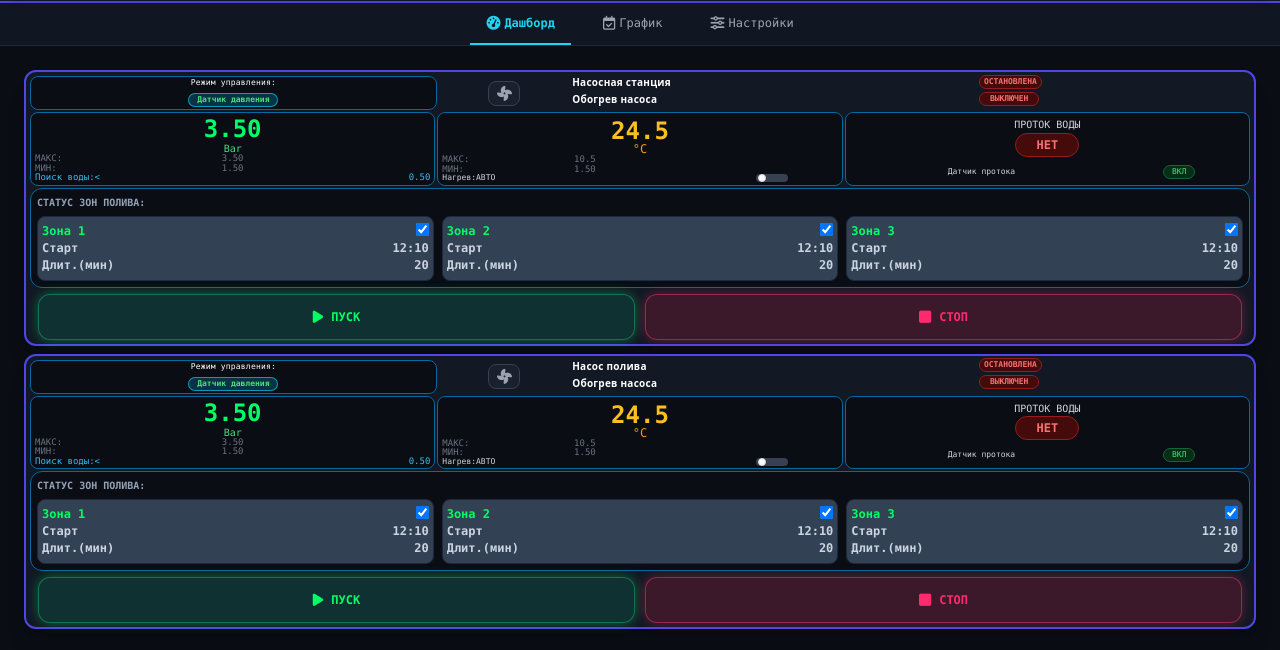
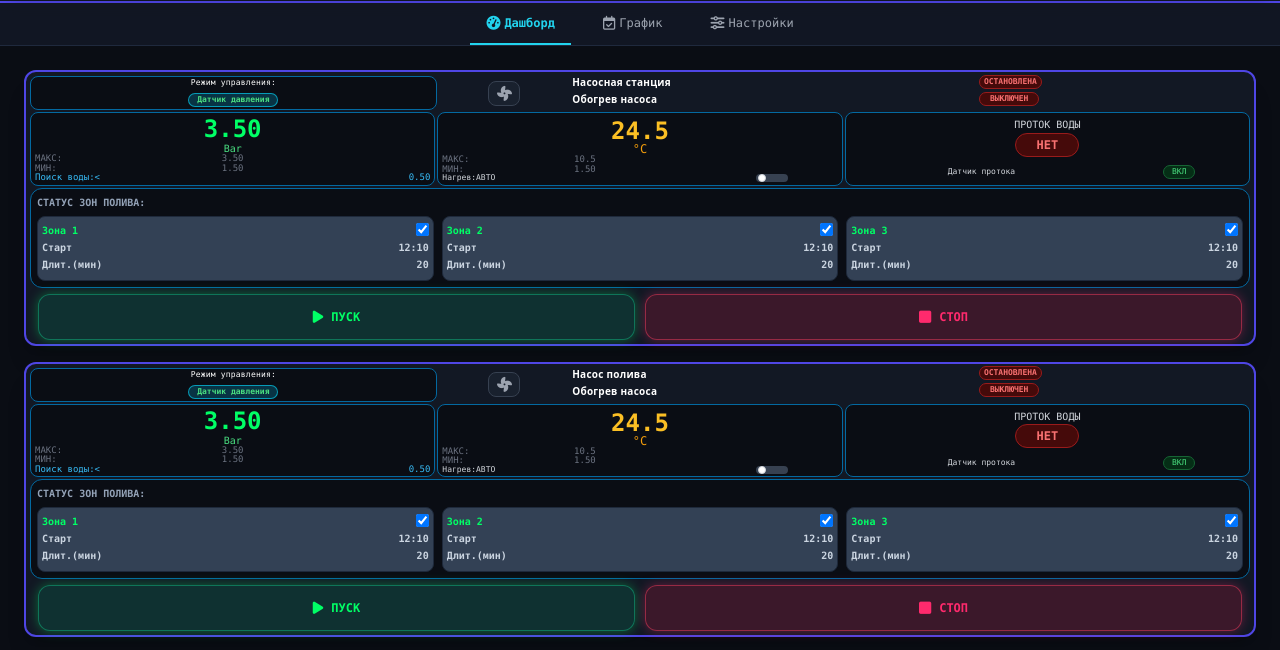
Before and after one commit to nsergey022/Web_Pump-v2, a plain HTML site: page index.html in a window 1280 px wide. Shown: the part 92-742 px from the top of the page. Drawn offline with nearby package versions, Linux system fonts and the light colour scheme; a web font is replaced by a local one.

Commit message:
форматирование зон полива

```diff
--- a/index.html
+++ b/index.html
@@ -148,7 +148,7 @@ top-0 z-50 shadow-md  ">
  <div id="tabDashboard" class="space-y-4 md:space-y-6">
 
             <!-- УПРАВЛЕНИЕ НАСОСАМИ  один столбец два блока-->
-<div class="grid grid-cols-1 gap-2  ">
+<div class="grid grid-cols-1 gap-4  ">
 
     <!-- border-b border-cyber-border/60 --> <!--иконка насоса 1 -->
                         <!-- НАСОС 1 -->
@@ -303,7 +303,7 @@ top-0 z-50 shadow-md  ">
  <!--зоны полива -->
    <div class="bg-cyber-bg p-1.5 rounded-xl border border-sky-700 space-y-1.5">
      <span class="text-[10px] font-mono font-bold text-slate-400 uppercase block">Статус зон полива:</span>
-    <div class="grid grid-cols-3 gap-2 font-mono text-xs ">
+    <div class="grid grid-cols-3 gap-2 font-mono text-[10px] ">
 <!--  Зона 1 -->
       <div id="p1z1Badge"
            class=" grid grid-cols-4 grid-rows-3 py-1.5 px-1 text-slate-300 font-bold transition border border-slate-800 rounded-lg bg-slate-700">
@@ -484,11 +484,11 @@ top-0 z-50 shadow-md  ">
              <!--зоны полива -->
                <div class="bg-cyber-bg p-1.5 rounded-xl border border-sky-700 space-y-1.5">
                  <span class="text-[10px] font-mono font-bold text-slate-400 uppercase block">Статус зон полива:</span>
-                <div class="grid grid-cols-3 gap-2 font-mono text-xs ">
+                <div class="grid grid-cols-3 gap-2 font-mono text-[10px] ">
             <!--  Зона 1 -->
                   <div id="p2z1Badge"
                        class=" grid grid-cols-4 grid-rows-3 py-1.5 px-1 text-slate-300 font-bold transition border border-slate-800 rounded-lg bg-slate-700">
-                      <div class="col-span-2 "><label for="p1z1Status"><span id="p2z1StatusDispley" class="text-cyber-neonGreen">Зона 1</span></div></label>
+                      <div class="col-span-2 "><label for="p2z1Status"><span id="p2z1StatusDispley" class="text-cyber-neonGreen">Зона 1</span></div></label>
                       <div class="col-span-2 text-end "><input type="checkbox" id="p2z1Status" checked></div><!-- чек бокс дописать вызов функцию при нажатии изменения цвета и действий-->
                       <div class="col-span-2 "><span>Старт</span></div>
                       <div class="col-span-2 text-end "><span id="p2z1SetTime">12:10</span></div>
@@ -498,7 +498,7 @@ top-0 z-50 shadow-md  ">
             <!--  Зона 2 -->
                    <div id="p2z2Badge"
                         class=" grid grid-cols-4 grid-rows-3 py-1.5 px-1 text-slate-300 font-bold transition border border-slate-800 rounded-lg bg-slate-700">
-                               <div class="col-span-2 "><label for="p1z2Status"><span id="p2z2StatusDispley" class="text-cyber-neonGreen">Зона 2</span></div></label>
+                               <div class="col-span-2 "><label for="p2z2Status"><span id="p2z2StatusDispley" class="text-cyber-neonGreen">Зона 2</span></div></label>
                                <div class="col-span-2 text-end "><input type="checkbox" id="p2z2Status" checked></div><!-- чек бокс дописать вызов функцию при нажатии изменения цвета и действий-->
                                <div class="col-span-2 "><span>Старт</span></div>
                                <div class="col-span-2 text-end "><span id="p2z2SetTime">12:10</span></div>
@@ -508,7 +508,7 @@ top-0 z-50 shadow-md  ">
             <!--  Зона 3 -->
                     <div id="p2z3Badge"
                         class=" grid grid-cols-4 grid-rows-3 py-1.5 px-1 text-slate-300 font-bold transition border border-slate-800 rounded-lg bg-slate-700">
-                               <div class="col-span-2 "><label for="p1z3Status"><span id="p2z3StatusDispley" class="text-cyber-neonGreen">Зона 3</span></div></label>
+                               <div class="col-span-2 "><label for="p2z3Status"><span id="p2z3StatusDispley" class="text-cyber-neonGreen">Зона 3</span></div></label>
                                <div class="col-span-2 text-end "><input type="checkbox" id="p2z3Status" checked></div><!-- чек бокс дописать вызов функцию при нажатии изменения цвета и действий-->
                                <div class="col-span-2 "><span>Старт</span></div>
                                <div class="col-span-2 text-end "><span id="p2z3SetTime">12:10</span></div>
```
